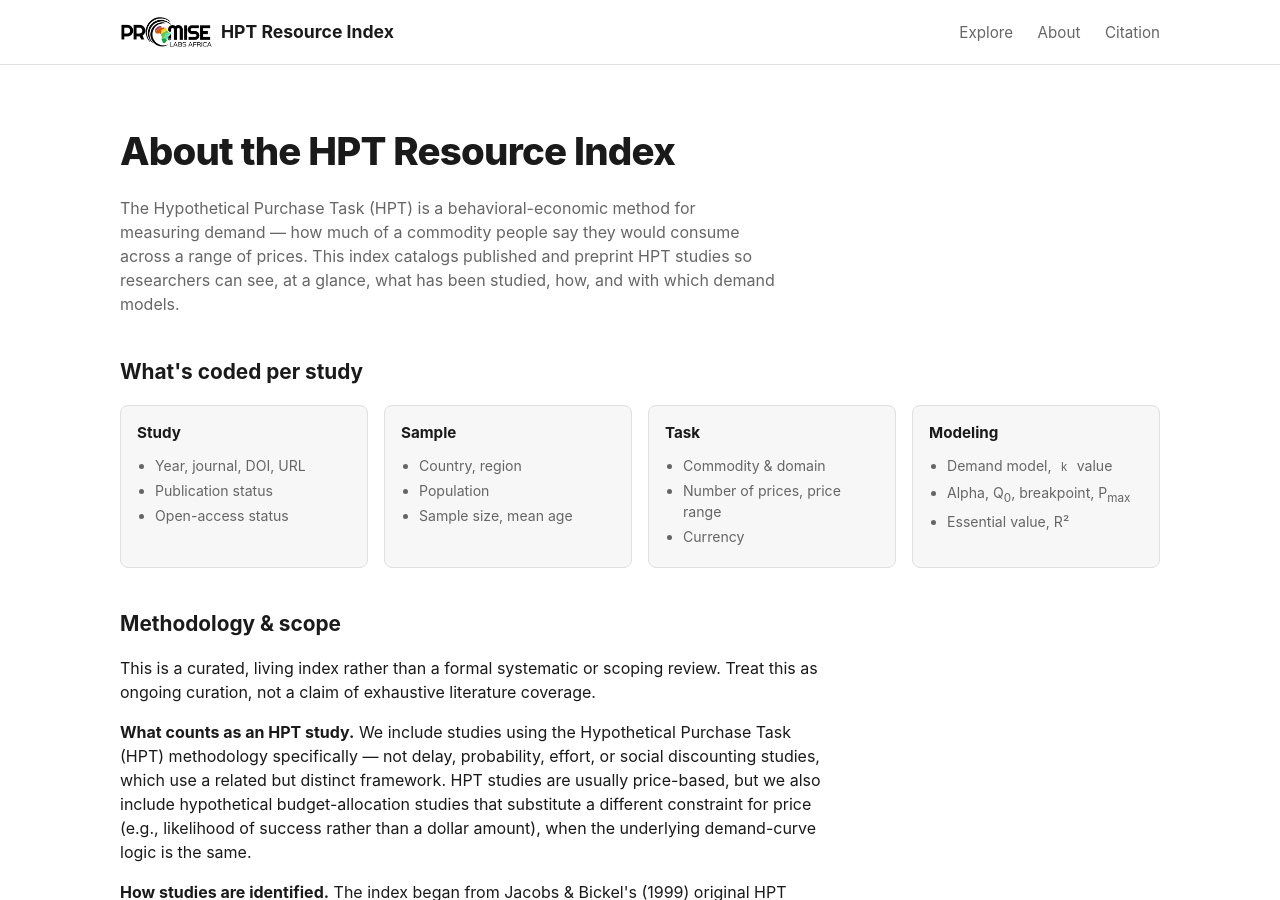
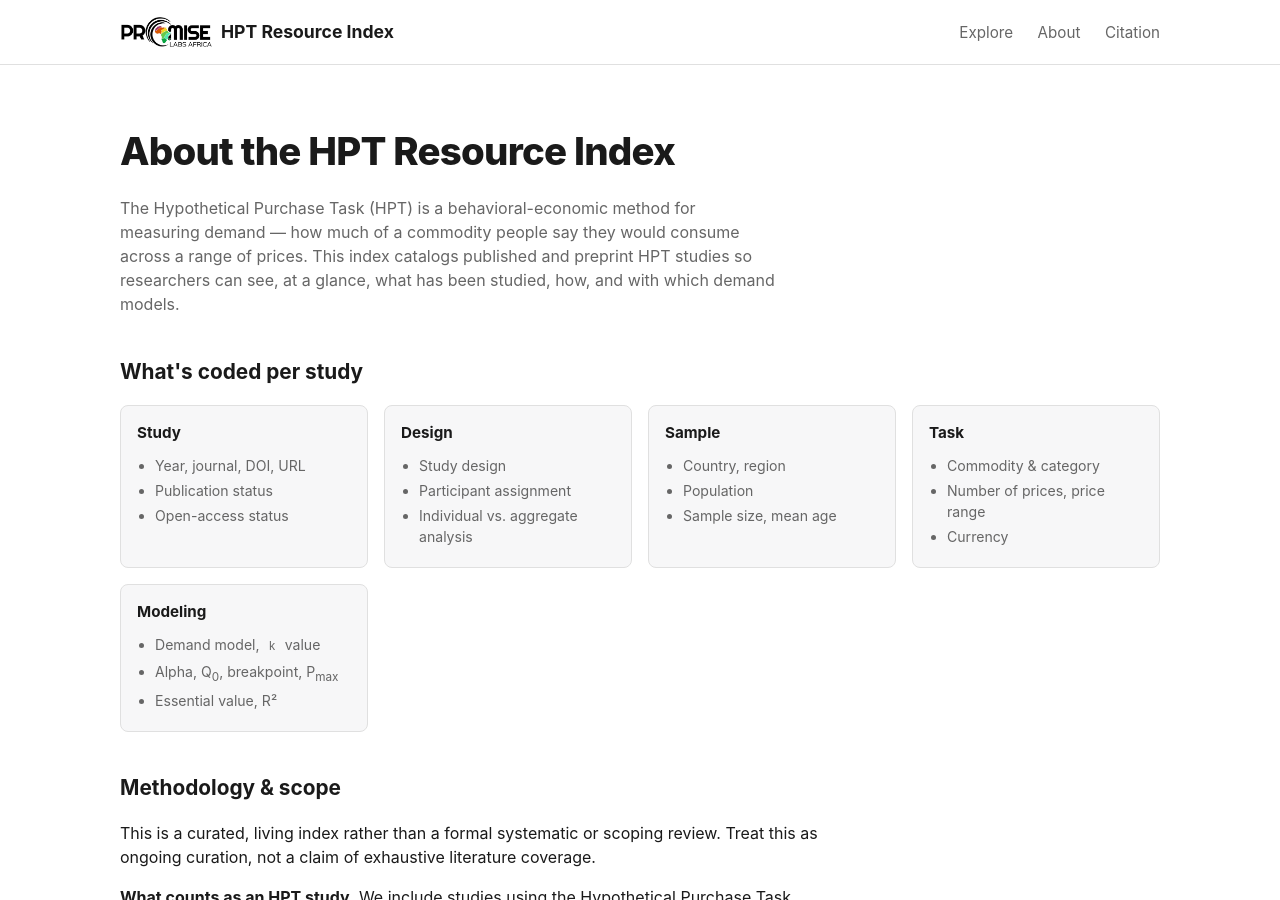
Before and after one commit to platinum-pro/hpt-resource-index, a Jekyll site: the page built from about.html, in a window 1280 px wide and 900 px high. Built offline with Jekyll 4.4.1, drawn with Linux system fonts in a browser that asks for light colours.

Commit message:
Fix About page codebook: add missing Design card, rename domain to category
Study design, participant assignment, and individual/aggregate
analysis were coded fields missing from all 4 schema cards entirely,
despite study_design being an actual Explore column and filter. Added
a Design card. Also renamed "Commodity & domain" to "Commodity &
category" -- the site replaced domain with category everywhere else
already.

Co-Authored-By: Claude Sonnet 5 <noreply@anthropic.com>

```diff
--- a/about.html
+++ b/about.html
@@ -22,6 +22,14 @@ title: About
     </ul>
   </div>
   <div class="schema-card">
+    <h3>Design</h3>
+    <ul>
+      <li>Study design</li>
+      <li>Participant assignment</li>
+      <li>Individual vs. aggregate analysis</li>
+    </ul>
+  </div>
+  <div class="schema-card">
     <h3>Sample</h3>
     <ul>
       <li>Country, region</li>
@@ -32,7 +40,7 @@ title: About
   <div class="schema-card">
     <h3>Task</h3>
     <ul>
-      <li>Commodity &amp; domain</li>
+      <li>Commodity &amp; category</li>
       <li>Number of prices, price range</li>
       <li>Currency</li>
     </ul>
```
